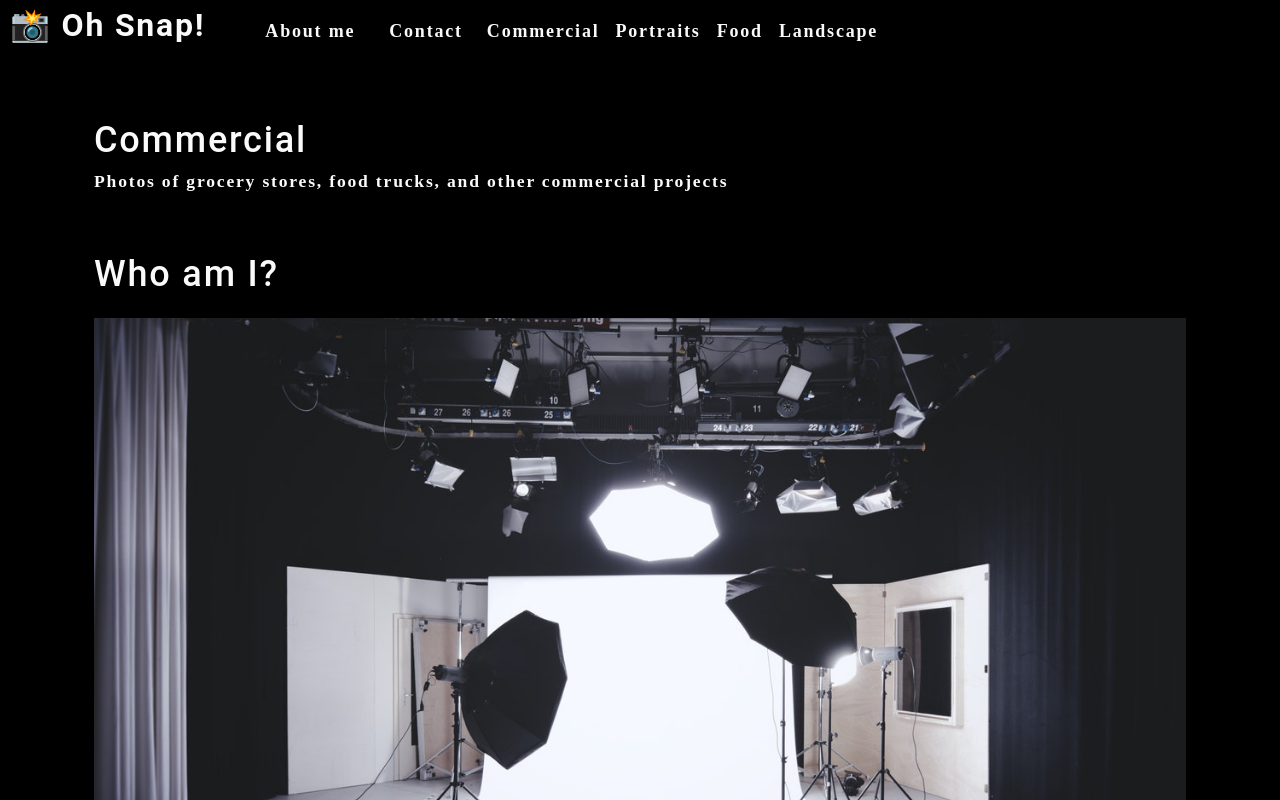
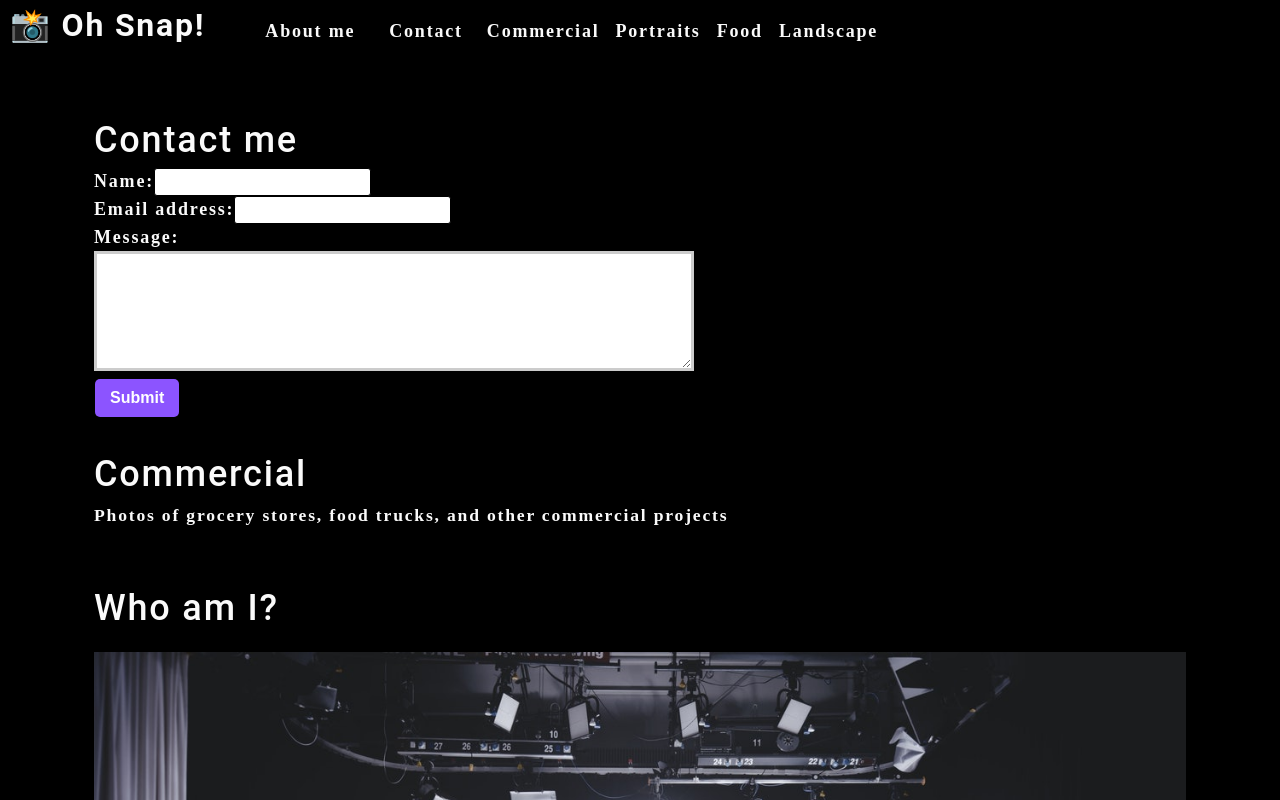
Before and after one commit to lnguyen87/photo-port, a React (Create React App) app: page / in a window 1280 px wide. Shown: the top 800 px of the page. Built offline with nearby package versions, Linux system fonts and the light colour scheme.

Commit message:
created handlechange and handle submit functions for Contact component

```diff
--- a/src/App.js
+++ b/src/App.js
@@ -2,6 +2,7 @@
 import Nav from './components/Nav';
 import About from './components/About';
 import Gallery from './components/Gallery';
+import ContactForm from './components/Contact';
 
 function App() {
   const [categories] = useState([
@@ -24,6 +25,7 @@
         currentCategory={currentCategory}
       ></Nav>
       <main>
+        <ContactForm></ContactForm>
         <Gallery currentCategory={currentCategory}></Gallery>
         <About></About>
       </main>
--- a/src/components/Contact/index.js
+++ b/src/components/Contact/index.js
@@ -1,22 +1,34 @@
-import React from 'react';
+import React, { useState } from 'react';
+
 
 function ContactForm() {
+    const [formState, setFormState] = useState({  name: '', email: '', message: '' });
+    const { name, email, message } = formState;
+
+    function handleSubmit(e) {
+        e.preventDefault();
+        console.log(formState);
+    }
+
+    function handleChange(e) {
+        setFormState({...formState, [e.target.name]: e.target.value })
+    }
 
     return (
         <section>
           <h1>Contact me</h1>
-          <form id="contact-form">
+          <form id="contact-form" onSubmit={handleSubmit}>
             <div>
               <label htmlFor="name">Name:</label>
-              <input type="text" name="name" />
+              <input type="text" defaultValue={name} onChange={handleChange} name="name" />
             </div>
             <div>
               <label htmlFor="email">Email address:</label>
-              <input type="email" name="email" />
+              <input type="email" defaultValue={email} onChange={handleChange} name="email" />
             </div>
             <div>
               <label htmlFor="message">Message:</label>
-              <textarea name="message" rows="5" />
+              <textarea name="message" defaultValue={message} onChange={handleChange} rows="5"  />
             </div>
             <button type="submit">Submit</button>
           </form>
```
